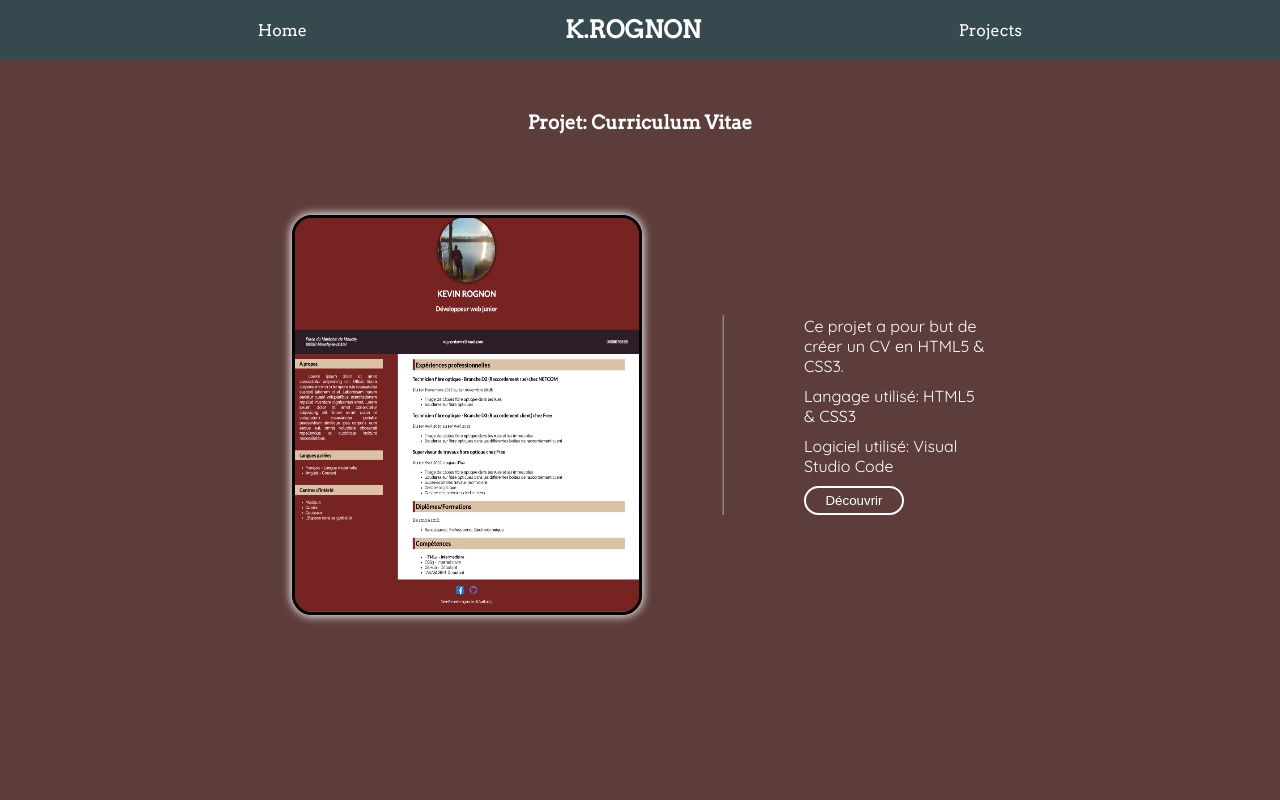
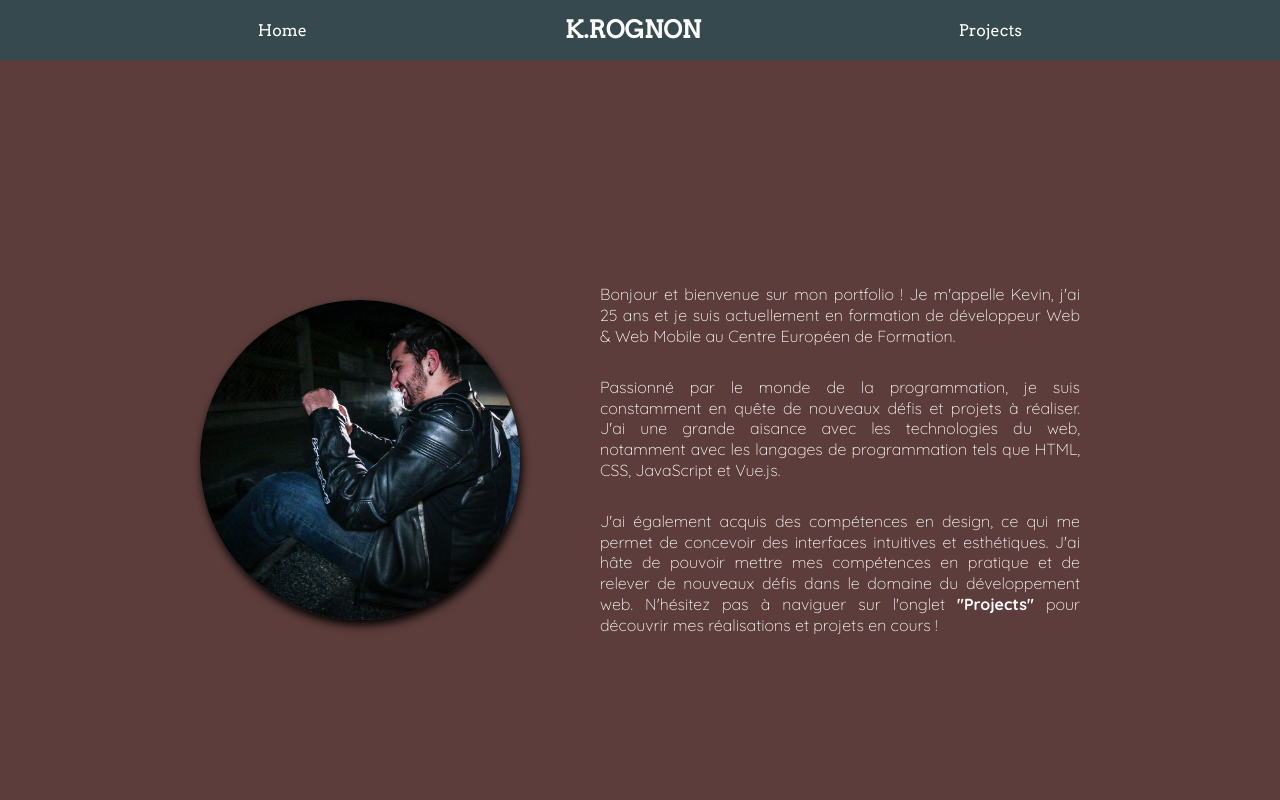
Before and after one commit to KevinRognon/Portfolio-projet, a Vue app: page /#/projects in a window 1280 px wide. Shown: the top 800 px of the page. Built offline with nearby package versions, Linux system fonts and the light colour scheme.

Commit message:
Ajout du projet CV et ajout des animations

```diff
--- a/src/App.vue
+++ b/src/App.vue
@@ -1,13 +1,16 @@
 <template>
   <Header-comp />
   <main>
-    <router-view></router-view>
+    <Home />
+    <Projects />
   </main>
   <footer>
   </footer>
 </template>
 <script setup>
 import HeaderComp from './components/Header-comp.vue';
+import Home from './components/Home-comp.vue';
+import Projects from './components/Projects-comp.vue';
 </script>
 <style scoped>
 
--- a/src/assets/main.css
+++ b/src/assets/main.css
@@ -22,7 +22,6 @@ header, h1, h2, h3, h4, h5, h6 {
 main {
     width: 100vw;
     height: 100vh;
-    overflow: hidden;
 }
 
 section{
@@ -33,19 +32,29 @@ section{
     height: 100%;
     width: 100%;
 
+}
+.section-projets{
+    display: flex;
+    flex-direction: column;
+    justify-content: center;
+    align-items: center;
+}
+.article-color-main{
     background-color: #5C3D3B;
+}
+.article-color-second{
+    background-color: #000000;
 }
 .flex{
     display: flex;
     flex-direction: column;
     align-items: center;
-    justify-content: flex-end;
-    gap: 5rem;
+    justify-content: center;
 
-    height: 70%;
-    width: 70%;
+    height: 100%;
+    min-width: 100vw;
     padding: 100px;
-    margin-top: -50px;
+    /* margin-top: -50px; */
 }
 .flex_home{
     display: flex;
@@ -53,10 +62,10 @@ section{
     justify-content: center;
     gap: 5rem;
 
-    height: 70%;
-    width: 70%;
+    height: 100vh;
+    width: 100vw;
     padding: 100px;
-    margin-top: -50px;
+    /* margin-top: -50px; */
 }
 p{
     font-family: 'Quicksand';
--- a/src/components/Home-comp.vue
+++ b/src/components/Home-comp.vue
@@ -1,6 +1,6 @@
 <template>
     <section>
-        <article class="flex_home">
+        <article class="flex_home article-color-main">
             <img src="../assets/images/photo_kevin.jpg" alt="Image de Kevin">
             <div id="div_p">
                 <p  class="article_p">
--- a/src/components/Projects-comp.vue
+++ b/src/components/Projects-comp.vue
@@ -1,15 +1,11 @@
 <template>
-    <section>
-        <article class="flex">
-            <div id="title">
-                <h3 class="article_title">
-                    Projet: Curriculum Vitae
-                </h3>
-            </div>
+    <section class="section-projets">
+        <article class="flex article-color-second">
             <div id="project">
                 <img class="img_para" src="../assets/images/Image_CV.png" alt="Image projet de CV en HTML & CSS">
                 <hr>
                 <div id="para">
+                    <h3 class="para_child">Projet: Curriculum Vitae</h3>
                     <p class="para_child">
                         Ce projet a pour but de créer un CV en HTML5 & CSS3.
                     </p>
@@ -20,65 +16,52 @@
                         Logiciel utilisé: Visual Studio Code
                     </p>
                     <!-- Inclure un router link sur ce bouton! -->
-                    <Bouton_Global class="para_child" />
+                    <Bouton_Global class="para_child para_button" />
                 </div>
             </div>
+        </article>
+        <article>
+
         </article>
     </section>
 </template>
 <script setup>
+import { onMounted } from 'vue';
 import Bouton_Global from './Bouton_Global.vue'
-import { onMounted } from 'vue';
 import gsap from 'gsap';
 
 onMounted(() => {
-        gsap.fromTo('.article_title', {
-            opacity: 0,
-            y: '-100%'
-        }, {
+    let img = gsap.to('.img_para', {
                 opacity: 1,
-            y: 0,
-            duration: 1,
-            delay: 1
-        })
-        gsap.fromTo('.img_para', {
-            opacity: 0,
-            x: '-100%'
-        }, {
+                x: 0
+            });
+    let hr = gsap.to('hr', {
+                opacity: 0.4,
+                y: 0
+            });
+    let para = gsap.to('.para_child', {
                 opacity: 1,
                 x: 0,
-            delay: 3,
-            duration: 1
-        });
-        gsap.fromTo('hr', {
-            opacity: 0,
-            y: '-100%'
-        }, {
-            opacity: 0.4,
-            y: 0,
-            delay: 4,
-            duration: 1
-        });
-        gsap.fromTo('.para_child', {
-            opacity: 0,
-            x: '100%',
-        }, {
-            opacity: 1,
-            x: 0,
-            delay: 2,
-            duration: 1,
                 stagger: 0.2
             });
-        gsap.fromTo('.para_button', {
-            opacity: 0,
-            x: '+10%',
-        }, {
-            opacity: 1,
-            x: 0,
-            delay: 1,
-            duration: 1.5
+    let section = document.querySelector('.para_button');
+    const intersect = new IntersectionObserver((entries) => {
+            if (entries[0].intersectionRatio <= 0) {
+                img.reverse().duration(1);
+                hr.reverse().duration(1);
+                para.reverse().duration(1);
+            }
+            else {
+                img.restart().delay(2).duration(2);
+                hr.restart().duration(1).delay(3);
+                para.restart().duration(2).delay(1);
+        }
     })
+    intersect.observe(section);
 });
+
+
+
 </script>
 <style lang="scss" scoped>
 article{
@@ -90,6 +73,8 @@ article{
         gap: 5rem;
     }
     img{
+        transform: translateX(-100px);
+        opacity: 0;
         width: 350px;
         height: 400px;
         border: 3px solid black;
@@ -99,13 +84,20 @@ article{
     hr{
         height: 200px;
         width: 1px;
-        opacity: 0.4;
+        opacity: 0;
+        transform: translateY(-100%);
     }
     #para{
         display: flex;
         flex-direction: column;
 
         gap: 10px;
+
+    }
+    .para_child{
+
+        opacity: 0;
+        transform: translateX(200px);
     }
 }
 </style>
```
Also changed, not shown: src/components/Modal_cahierdescharges.vue (renamed from src/components/Charges-comp.vue), src/components/Modal_commentaires.vue (renamed from src/components/Commentaires-comp.vue), src/components/Modal_cv.vue (renamed from src/components/CV-comp.vue). Lines whose indentation alone changed are shown as unchanged.
